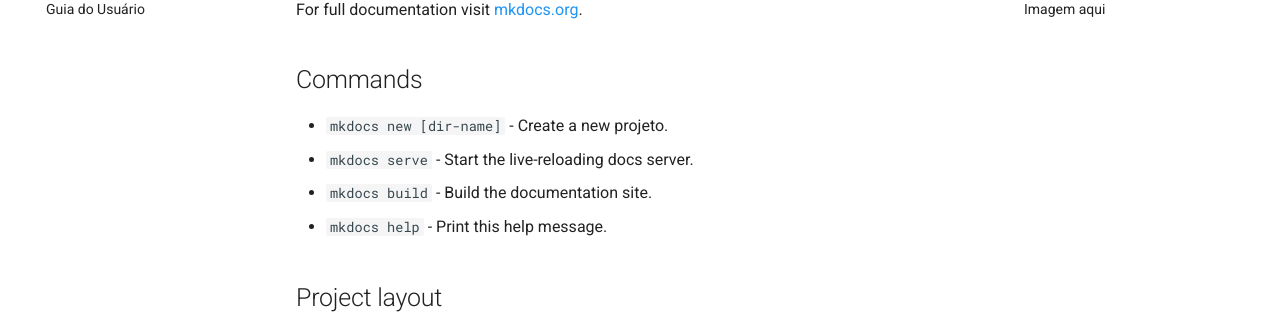
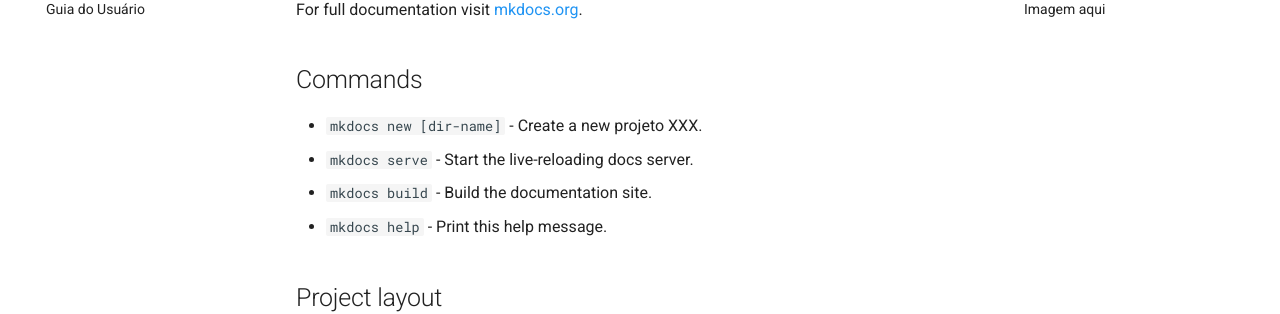
Before and after one commit to emerdesenv/teste-mkdocs, an MkDocs documentation site: the page built from docs/index.md, in a window 1280 px wide. Shown: the part 183-497 px from the top of the page. Built offline with MkDocs 1.6.1 and Material for MkDocs 9.7.7, drawn with Linux system fonts in a browser that asks for light colours.

```diff
--- a/docs/index.md
+++ b/docs/index.md
@@ -4,7 +4,7 @@ For full documentation visit [mkdocs.org](https://mkdocs.org).
 
 ## Commands
 
-* `mkdocs new [dir-name]` - Create a new projeto.
+* `mkdocs new [dir-name]` - Create a new projeto XXX.
 * `mkdocs serve` - Start the live-reloading docs server.
 * `mkdocs build` - Build the documentation site.
 * `mkdocs help` - Print this help message.
```
Also changed, not shown: 1 other file.
